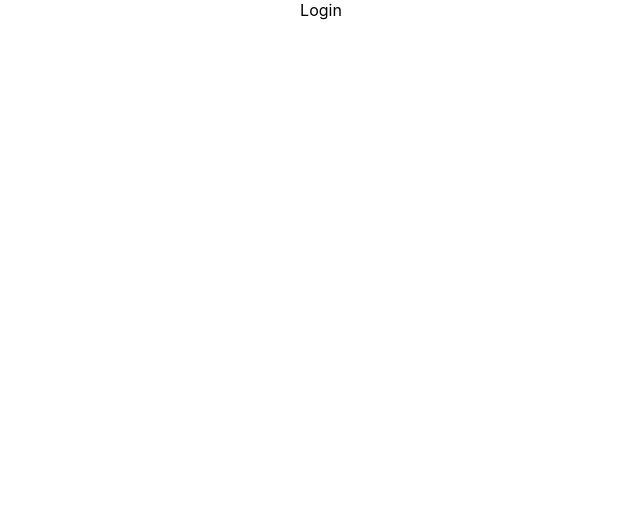
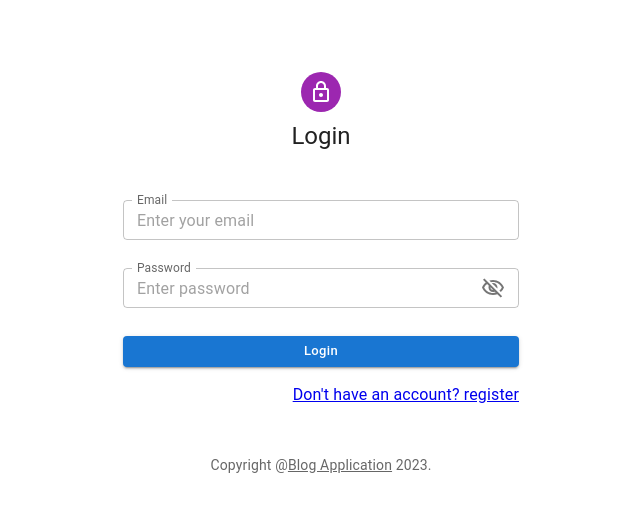
Before and after one commit to gopal2804/Spe-Mtech-Blog-Application, a React (Create React App) app in the folder client/: page /login in a window 1280 px wide. Shown: the top 512 px of the page, without its empty margins (319-959 px from the left). Built offline with nearby package versions, Linux system fonts and the light colour scheme.

Commit message:
login user frontend integration done

```diff
--- /dev/null
+++ b/client/src/components/Copyright.jsx
@@ -0,0 +1,14 @@
+import React from 'react'
+import {Link,Typography} from '@mui/material'
+
+export default function Copyright() {
+  return (
+    <Typography variant='body2' color="textSecondary" align='center'>
+        {'Copyright @'}
+        <Link color="inherit" href='/'>
+            Blog Application
+        </Link>{' '}
+        {new Date().getFullYear()}{'.'}
+    </Typography>
+  )
+}
--- a/client/src/pages/Login.jsx
+++ b/client/src/pages/Login.jsx
@@ -1,9 +1,106 @@
 //add extention ES7+React/Redux/React-Native snippets
 //rfc and enter to get the react structure
-import React from 'react'
+
+import { useState,useEffect } from 'react'
+import { Grid, TextField, Button, Typography, Container, CssBaseline, Box, Avatar,InputAdornment } from '@mui/material';
+import { useNavigate, Link } from 'react-router-dom';
+import {toast, toasts} from 'react-toastify';
+import Copyright from '../components/Copyright';
+
+
+// #region Icons begin
+import LockOutlinedIcon from '@mui/icons-material/LockOutlined';
+import VisibilityIcon from '@mui/icons-material/Visibility';
+import VisibilityOffIcon from '@mui/icons-material/VisibilityOff';
+import VisibilityOutlinedIcon from '@mui/icons-material/VisibilityOutlined';
+import VisibilityOffOutlinedIcon from '@mui/icons-material/VisibilityOffOutlined';
+// #regionend
+
+import { useAuth } from '../middleware/ContextHooks';
+
+
 
 export default function Login() {
+  const {loginUser, clearErrors,toasts,isAuthenticated} =useAuth();
+
+  //hooks
+  const navigate=useNavigate();
+  const [user,setUser]=useState({
+    email:'',
+    password:'',
+  });
+
+  const [showPassword, setShowPassword]=useState(false)
+
+  useEffect(()=>{
+    if(isAuthenticated) navigate('/blogs')
+
+    if(toasts){
+      toasts.forEach(ele => {
+          toast(ele.message,{
+            type: ele.type
+          })
+      });
+      clearErrors();
+    }
+  },[toasts,isAuthenticated,clearErrors,navigate])
+
+  //api
+  const handleRegister=()=>{
+    const {email,password}=user;
+    if(!email || !password ){
+      toast('Please fill all the fields', {type:'error'})
+      return
+    }
+
+    loginUser(user);
+
+  }
+
   return (
-    <div>Login</div>
+    <Container maxWidth="xs">
+      <CssBaseline />
+      <Box sx={{
+        mt: 8, display: 'flex', mb: 6,
+        flexDirection: 'column', alignItems: 'center'
+      }}
+      >
+
+        <Avatar sx={{ m: 1, backgroundColor: 'secondary.main' }}>
+          <LockOutlinedIcon />
+        </Avatar>
+
+        <Typography component="h1" variant='h5'>
+          Login
+        </Typography>
+        <Grid container spacing={2} sx={{mt:3}}>
+          <Grid item xs={12}>
+            <TextField label='Email' value={user.email} name='email' placeholder='Enter your email' onChange={(e)=>setUser({...user,email:e.target.value})} />
+          </Grid>
+          <Grid item xs={12}>
+            <TextField label='Password' value={user.password} name='password' type={showPassword ? 'text':'password'} placeholder='Enter password' onChange={(e)=>setUser({...user,password:e.target.value})}
+              InputProps={{
+                endAdornment: <InputAdornment position='end' onClick={()=>setShowPassword(!showPassword)}>
+                  {showPassword ? <VisibilityOutlinedIcon/> : <VisibilityOffOutlinedIcon/>}
+                </InputAdornment>
+              }}
+            />
+          </Grid>
+        </Grid>
+        <Button fullWidth sx={{
+          mt:3,mb:2
+        }} onClick={handleRegister}>Login</Button>
+
+        <Grid container justifyContent="flex-end">
+          <Grid item>
+            <Link to="/register">
+              Don't have an account? register
+            </Link>
+          </Grid>
+        </Grid>
+
+      </Box>
+      <Copyright/>
+    </Container>
   )
 }
--- a/client/src/pages/Register.jsx
+++ b/client/src/pages/Register.jsx
@@ -2,6 +2,7 @@ import { useState,useEffect } from 'react'
 import { Grid, TextField, Button, Typography, Container, CssBaseline, Box, Avatar,InputAdornment } from '@mui/material';
 import { useNavigate, Link } from 'react-router-dom';
 import {toast, toasts} from 'react-toastify';
+import Copyright from '../components/Copyright';
 
 
 // #region Icons begin
@@ -22,11 +23,11 @@ export default function Register() {
   //hooks
   const navigate=useNavigate();
   const [user,setUser]=useState({
-    firstName:'Peter',
-    lastName:'Pan',
-    email:'gopal@gmail.com',
-    password:'123',
-    confirmPassword:'123'
+    firstName:'',
+    lastName:'',
+    email:'',
+    password:'',
+    confirmPassword:''
   });
 
   const [showPassword, setShowPassword]=useState({
@@ -66,7 +67,7 @@ export default function Register() {
     <Container maxWidth="xs">
       <CssBaseline />
       <Box sx={{
-        marginTop: 8, display: 'flex',
+        mt: 8, display: 'flex', mb: 6,
         flexDirection: 'column', alignItems: 'center'
       }}
       >
@@ -121,6 +122,7 @@ export default function Register() {
         </Grid>
 
       </Box>
+      <Copyright/>
     </Container>
   )
 }
```
Also changed, not shown: 1 other file (tests, documents, lock files or other folders).
